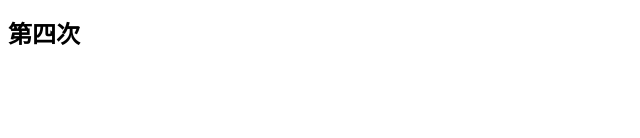
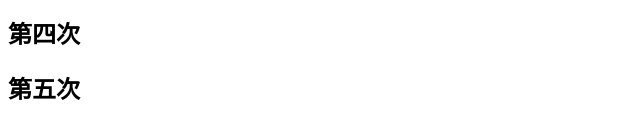
Before and after one commit to hzx1999-ai/hzc190415, a plain HTML site: page one.html in a window 1280 px wide. Shown: the part 170-308 px from the top of the page, without its empty margins (0-640 px from the left). Drawn offline with Linux system fonts and the light colour scheme.

Commit message:
第五次

```diff
--- a/one.html
+++ b/one.html
@@ -11,5 +11,6 @@
     <h2>第二次</h2>
     <h2>第三次</h2>
     <h2>第四次</h2>
+    <h2>第五次</h2>
 </body>
 </html>
```
